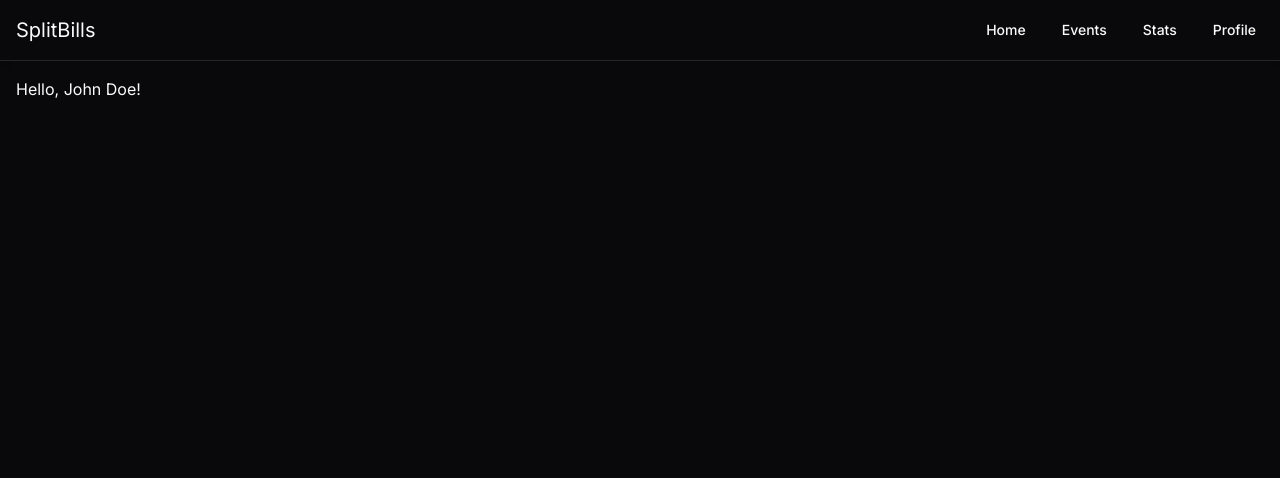
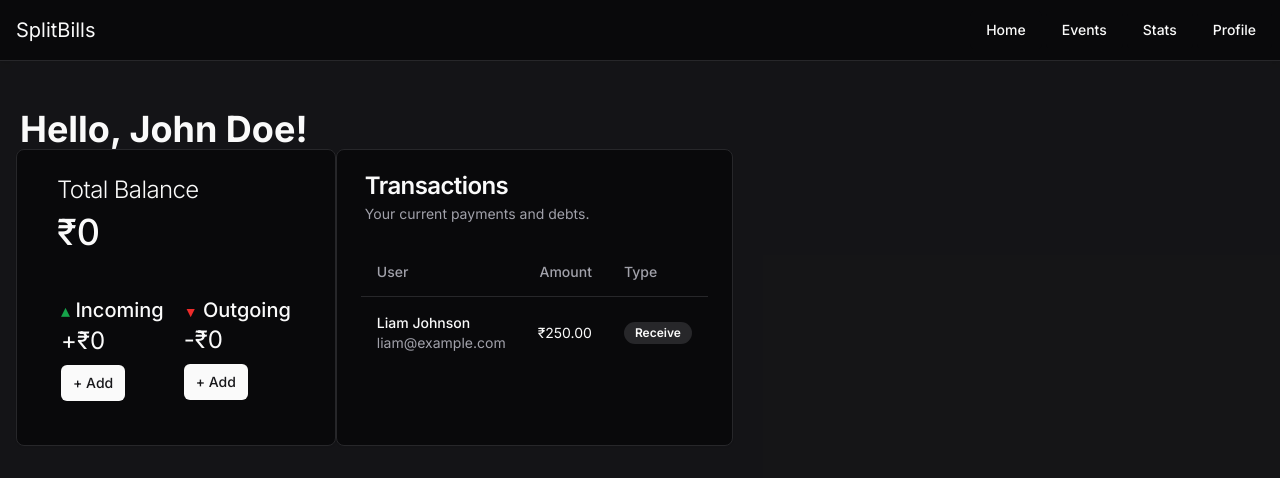
Before and after one commit to split-bills/splitbills-app, a Next.js app: page / in a window 1280 px wide. Shown: the top 478 px of the page. Built offline with nearby package versions, Linux system fonts and the light colour scheme.

Commit message:
basic home, events pages

```diff
--- a/app/events/page.tsx
+++ b/app/events/page.tsx
@@ -1,8 +1,10 @@
-import React from 'react'
+import EventsTable from "@/components/events/EventsTable"
 
 const page = () => {
   return (
-    <div>page</div>
+    <div className="p-4 bg-muted/40  min-h-screen">
+      <EventsTable />
+    </div>
   )
 }
 
--- a/app/layout.tsx
+++ b/app/layout.tsx
@@ -17,7 +17,7 @@ export default function RootLayout({
   children: React.ReactNode;
 }>) {
   return (
-    <html lang="en">
+    <html lang="en" style={{ userSelect: 'none' }}>
       <body className={inter.className}>
         <Navbar />
         <Separator orientation="horizontal" />
--- a/app/page.tsx
+++ b/app/page.tsx
@@ -1,11 +1,15 @@
-
+import BalanceCard from "@/components/home/BalanceCard";
+import Transactions from "@/components/home/Transactions";
 
 export default function Home() {
   return (
-    <div className="p-4">
-      <h1>Hello, John Doe!</h1>
+    <div className="p-4 bg-muted/40  min-h-screen">
+      <p className="text-4xl font-bold tracking-normal ml-1 mt-8">
+        <span className="">Hello</span>, John Doe!
+      </p>
       <div className="flex flex-row">
-
+        <BalanceCard />
+        <Transactions />
       </div>
     </div>
   );
--- a/app/profile/page.tsx
+++ b/app/profile/page.tsx
@@ -2,7 +2,9 @@ import React from 'react'
 
 const page = () => {
   return (
-    <div>page</div>
+    <div className="p-4 bg-muted/40  min-h-screen">
+      Profile
+    </div>
   )
 }
 
--- a/app/stats/page.tsx
+++ b/app/stats/page.tsx
@@ -2,7 +2,9 @@ import React from 'react'
 
 const page = () => {
   return (
-    <div>page</div>
+    <div className="p-4 bg-muted/40  min-h-screen">
+      Stats
+    </div>
   )
 }
 
--- /dev/null
+++ b/components/events/EventsTable.tsx
@@ -0,0 +1,52 @@
+import { Button } from "@/components/ui/button"
+import {
+  Card,
+  CardContent,
+  CardDescription,
+  CardHeader,
+  CardTitle,
+} from "@/components/ui/card"
+import {
+  Table,
+  TableBody,
+  TableCell,
+  TableHead,
+  TableHeader,
+  TableRow,
+} from "@/components/ui/table"
+import { Plus } from "lucide-react"
+
+export default function EventsTable() {
+  return (
+    <Card className="w-1/2">
+      <CardHeader className="px-7 flex flex-row justify-between items-start">
+        <div>
+            <CardTitle>Events</CardTitle>
+            <CardDescription>A list of events you&apos;ve attended.</CardDescription>
+        </div>
+        <Button className="mt-5">
+            <Plus size={16} className="mr-1.5" />
+            New Event
+        </Button>
+      </CardHeader>
+      <CardContent>
+        <Table>
+          <TableHeader>
+            <TableRow>
+              <TableHead>Name</TableHead>
+              <TableHead className="text-center">Attendees</TableHead>
+              <TableHead className="text-center">Date</TableHead>
+            </TableRow>
+          </TableHeader>
+          <TableBody>
+            <TableRow>
+              <TableCell>Haikyuu Movie</TableCell>
+              <TableCell className="text-center">7</TableCell>
+              <TableCell className="text-center">10-10-2023</TableCell>
+            </TableRow>
+          </TableBody>
+        </Table>
+      </CardContent>
+    </Card>
+  )
+}
--- /dev/null
+++ b/components/home/BalanceCard.tsx
@@ -0,0 +1,34 @@
+import { Button } from "@/components/ui/button"
+import {
+    Card,
+    CardContent,
+    CardDescription,
+    CardFooter,
+    CardHeader,
+    CardTitle,
+  } from "@/components/ui/card"
+
+const BalanceCard = () => {
+  return (
+    <Card>
+        <CardHeader className="ml-4 mb-0">
+            <CardTitle className="text-2xl font-light">Total Balance</CardTitle>
+            <p className="text-4xl font-medium">₹0</p>
+        </CardHeader>
+        <CardContent className="flex flex-row">
+          <div className="m-5">
+            <p className="text-xl font-medium"><span className="text-green-600 text-lg">&#x25B4;</span> Incoming</p>
+            <p className="text-2xl">+₹0</p>
+            <Button className="mt-2" size="sm">+ Add</Button>
+          </div>
+          <div className="m-5 ml-0">
+            <p className="text-xl font-medium"><span className="text-[#ED2B2A] text-sm">&#x25BC;</span> Outgoing</p>
+            <p className="text-2xl">-₹0</p>
+            <Button className="mt-2" size="sm">+ Add</Button>
+          </div>
+        </CardContent>
+    </Card>
+  )
+}
+
+export default BalanceCard
--- /dev/null
+++ b/components/home/Transactions.tsx
@@ -0,0 +1,54 @@
+import { Badge } from "@/components/ui/badge"
+import {
+  Card,
+  CardContent,
+  CardDescription,
+  CardHeader,
+  CardTitle,
+} from "@/components/ui/card"
+import {
+  Table,
+  TableBody,
+  TableCell,
+  TableHead,
+  TableHeader,
+  TableRow,
+} from "@/components/ui/table"
+
+export default function Transactions() {
+  return (
+    <Card>
+      <CardHeader className="px-7">
+        <CardTitle>Transactions</CardTitle>
+        <CardDescription>Your current payments and debts.</CardDescription>
+      </CardHeader>
+      <CardContent>
+        <Table>
+          <TableHeader>
+            <TableRow>
+              <TableHead>User</TableHead>
+              <TableHead className="text-right">Amount</TableHead>
+              <TableHead className="hidden sm:table-cell">Type</TableHead>
+            </TableRow>
+          </TableHeader>
+          <TableBody>
+            <TableRow>
+              <TableCell>
+                <div className="font-medium">Liam Johnson</div>
+                <div className="hidden text-sm text-muted-foreground md:inline">
+                  liam@example.com
+                </div>
+              </TableCell>
+              <TableCell className="text-center">₹250.00</TableCell>
+              <TableCell className="hidden sm:table-cell">
+                <Badge className="text-xs" variant="secondary">
+                  Receive
+                </Badge>
+              </TableCell>
+            </TableRow>
+          </TableBody>
+        </Table>
+      </CardContent>
+    </Card>
+  )
+}
--- /dev/null
+++ b/components/ui/badge.tsx
@@ -0,0 +1,36 @@
+import * as React from "react"
+import { cva, type VariantProps } from "class-variance-authority"
+
+import { cn } from "@/lib/utils"
+
+const badgeVariants = cva(
+  "inline-flex items-center rounded-full border px-2.5 py-0.5 text-xs font-semibold transition-colors focus:outline-none focus:ring-2 focus:ring-ring focus:ring-offset-2",
+  {
+    variants: {
+      variant: {
+        default:
+          "border-transparent bg-primary text-primary-foreground hover:bg-primary/80",
+        secondary:
+          "border-transparent bg-secondary text-secondary-foreground hover:bg-secondary/80",
+        destructive:
+          "border-transparent bg-destructive text-destructive-foreground hover:bg-destructive/80",
+        outline: "text-foreground",
+      },
+    },
+    defaultVariants: {
+      variant: "default",
+    },
+  }
+)
+
+export interface BadgeProps
+  extends React.HTMLAttributes<HTMLDivElement>,
+    VariantProps<typeof badgeVariants> {}
+
+function Badge({ className, variant, ...props }: BadgeProps) {
+  return (
+    <div className={cn(badgeVariants({ variant }), className)} {...props} />
+  )
+}
+
+export { Badge, badgeVariants }
--- /dev/null
+++ b/components/ui/table.tsx
@@ -0,0 +1,117 @@
+import * as React from "react"
+
+import { cn } from "@/lib/utils"
+
+const Table = React.forwardRef<
+  HTMLTableElement,
+  React.HTMLAttributes<HTMLTableElement>
+>(({ className, ...props }, ref) => (
+  <div className="relative w-full overflow-auto">
+    <table
+      ref={ref}
+      className={cn("w-full caption-bottom text-sm", className)}
+      {...props}
+    />
+  </div>
+))
+Table.displayName = "Table"
+
+const TableHeader = React.forwardRef<
+  HTMLTableSectionElement,
+  React.HTMLAttributes<HTMLTableSectionElement>
+>(({ className, ...props }, ref) => (
+  <thead ref={ref} className={cn("[&_tr]:border-b", className)} {...props} />
+))
+TableHeader.displayName = "TableHeader"
+
+const TableBody = React.forwardRef<
+  HTMLTableSectionElement,
+  React.HTMLAttributes<HTMLTableSectionElement>
+>(({ className, ...props }, ref) => (
+  <tbody
+    ref={ref}
+    className={cn("[&_tr:last-child]:border-0", className)}
+    {...props}
+  />
+))
+TableBody.displayName = "TableBody"
+
+const TableFooter = React.forwardRef<
+  HTMLTableSectionElement,
+  React.HTMLAttributes<HTMLTableSectionElement>
+>(({ className, ...props }, ref) => (
+  <tfoot
+    ref={ref}
+    className={cn(
+      "border-t bg-muted/50 font-medium [&>tr]:last:border-b-0",
+      className
+    )}
+    {...props}
+  />
+))
+TableFooter.displayName = "TableFooter"
+
+const TableRow = React.forwardRef<
+  HTMLTableRowElement,
+  React.HTMLAttributes<HTMLTableRowElement>
+>(({ className, ...props }, ref) => (
+  <tr
+    ref={ref}
+    className={cn(
+      "border-b transition-colors hover:bg-muted/50 data-[state=selected]:bg-muted",
+      className
+    )}
+    {...props}
+  />
+))
+TableRow.displayName = "TableRow"
+
+const TableHead = React.forwardRef<
+  HTMLTableCellElement,
+  React.ThHTMLAttributes<HTMLTableCellElement>
+>(({ className, ...props }, ref) => (
+  <th
+    ref={ref}
+    className={cn(
+      "h-12 px-4 text-left align-middle font-medium text-muted-foreground [&:has([role=checkbox])]:pr-0",
+      className
+    )}
+    {...props}
+  />
+))
+TableHead.displayName = "TableHead"
+
+const TableCell = React.forwardRef<
+  HTMLTableCellElement,
+  React.TdHTMLAttributes<HTMLTableCellElement>
+>(({ className, ...props }, ref) => (
+  <td
+    ref={ref}
+    className={cn("p-4 align-middle [&:has([role=checkbox])]:pr-0", className)}
+    {...props}
+  />
+))
+TableCell.displayName = "TableCell"
+
+const TableCaption = React.forwardRef<
+  HTMLTableCaptionElement,
+  React.HTMLAttributes<HTMLTableCaptionElement>
+>(({ className, ...props }, ref) => (
+  <caption
+    ref={ref}
+    className={cn("mt-4 text-sm text-muted-foreground", className)}
+    {...props}
+  />
+))
+TableCaption.displayName = "TableCaption"
+
+export {
+  Table,
+  TableHeader,
+  TableBody,
+  TableFooter,
+  TableHead,
+  TableRow,
+  TableCell,
+  TableCaption,
+}
```
